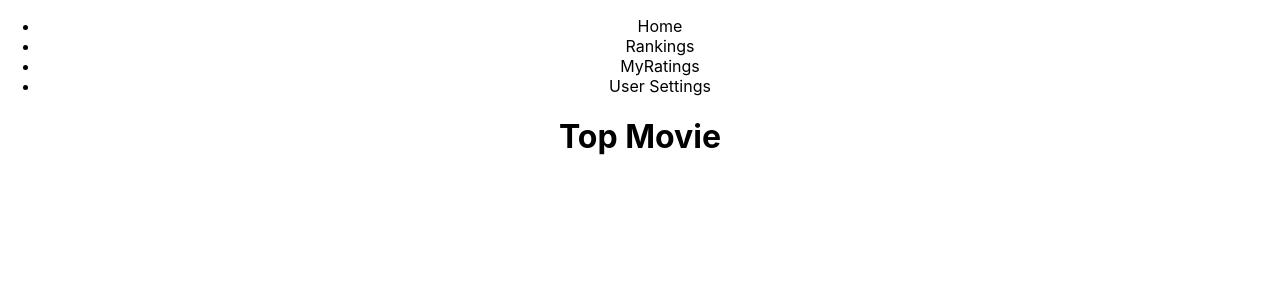
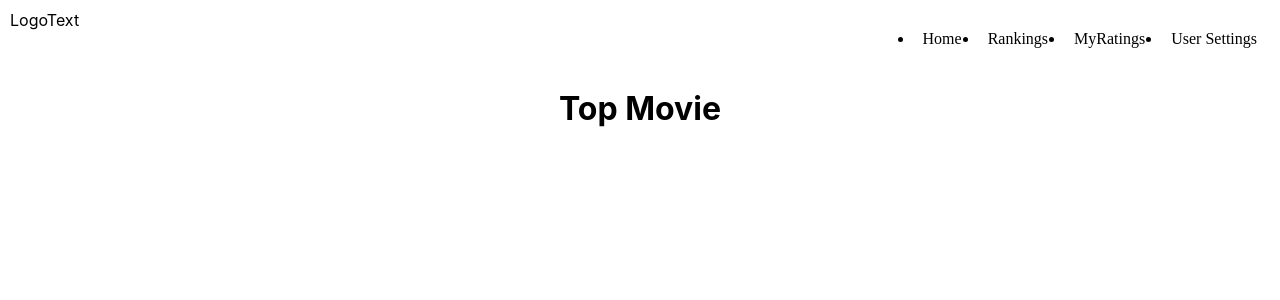
Before and after one commit to philteigne/marvel_rating, a React (Create React App) app in the folder frontend/: page / in a window 1280 px wide. Shown: the top 300 px of the page. Built offline with nearby package versions, Linux system fonts and the light colour scheme; no server answers.

Commit message:
imported and implemented nav styling

```diff
--- a/frontend/src/App.js
+++ b/frontend/src/App.js
@@ -1,4 +1,5 @@
 import './App.css';
+import './styles/nav.css';
 
 import Home from './routes/Home';
 import Rankings from './routes/Rankings';
@@ -17,11 +18,12 @@ function App() {
     <applicationContext.Provider value={{state, dispatch}}>
       <div className="App">
         <nav>
-          <ul>
-            <li onClick={() => dispatch({type: "SET_ROUTE", payload: "Home"})}>Home</li>
-            <li onClick={() => dispatch({type: "SET_ROUTE", payload: "Rankings"})}>Rankings</li>
-            <li onClick={() => dispatch({type: "SET_ROUTE", payload: "MyRatings"})}>MyRatings</li>
-            <li onClick={() => dispatch({type: "SET_ROUTE", payload: "User"})}>User Settings</li>
+          <a>LogoText</a>
+          <ul className='nav-list'>
+            <li onClick={() => dispatch({type: "SET_ROUTE", payload: "Home"})} className='nav-list-item'>Home</li>
+            <li onClick={() => dispatch({type: "SET_ROUTE", payload: "Rankings"})} className='nav-list-item'>Rankings</li>
+            <li onClick={() => dispatch({type: "SET_ROUTE", payload: "MyRatings"})} className='nav-list-item'>MyRatings</li>
+            <li onClick={() => dispatch({type: "SET_ROUTE", payload: "User"})} className='nav-list-item'>User Settings</li>
           </ul>
         </nav>
         {state.appView === "Home" && <Home />}
--- /dev/null
+++ b/frontend/src/styles/nav.css
@@ -0,0 +1,27 @@
+nav {
+  display: flex;
+  flex-direction: row;
+  justify-content: space-between;
+
+  margin: 10px;
+}
+
+.nav-list {
+  display: flex;
+  flex-direction: row;
+}
+
+.nav-list-item {
+  margin: 0 4px;
+  padding: 4px 9px;
+
+  font-family: 'Kanit', 'sans-serif';
+  font-size: 12pt;
+}
+
+.nav-list-item:hover {
+  cursor: pointer;
+
+  background-color: rgba(0, 0, 0, 0.1);
+
+}
```
